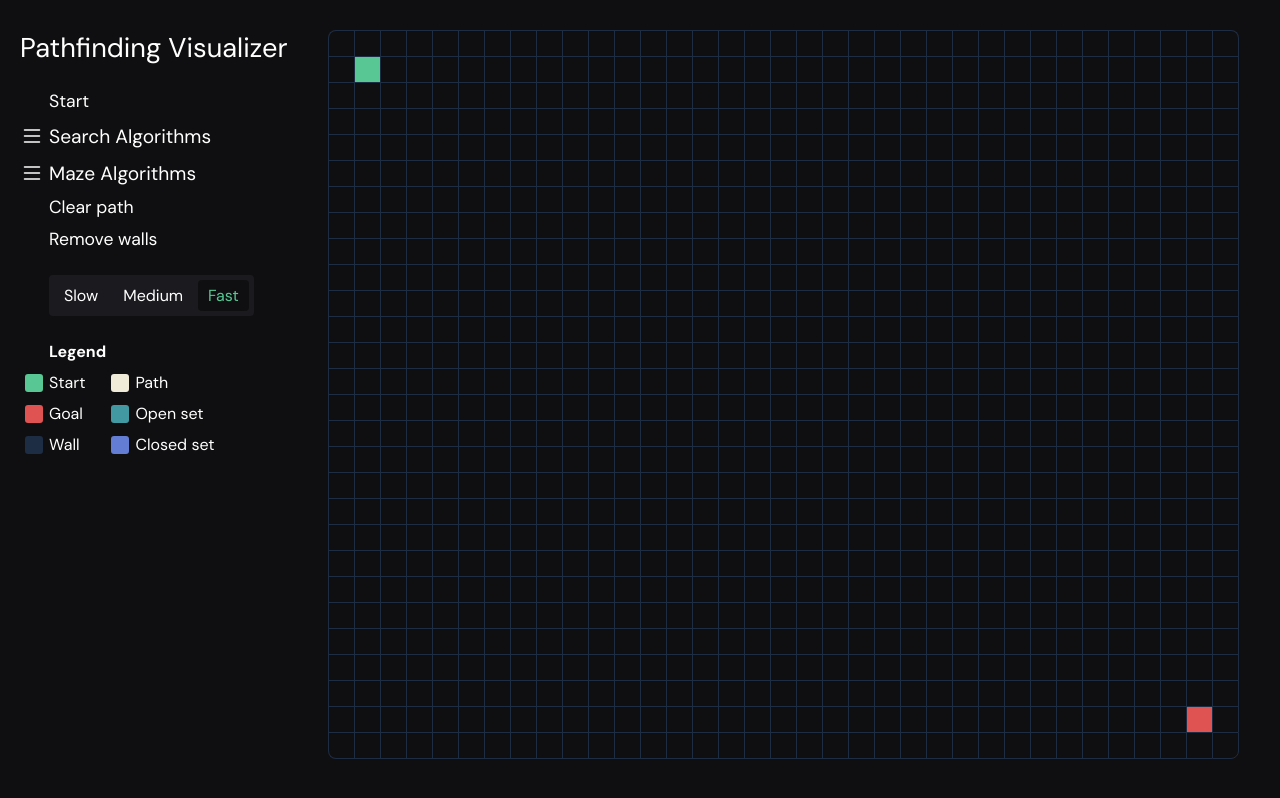
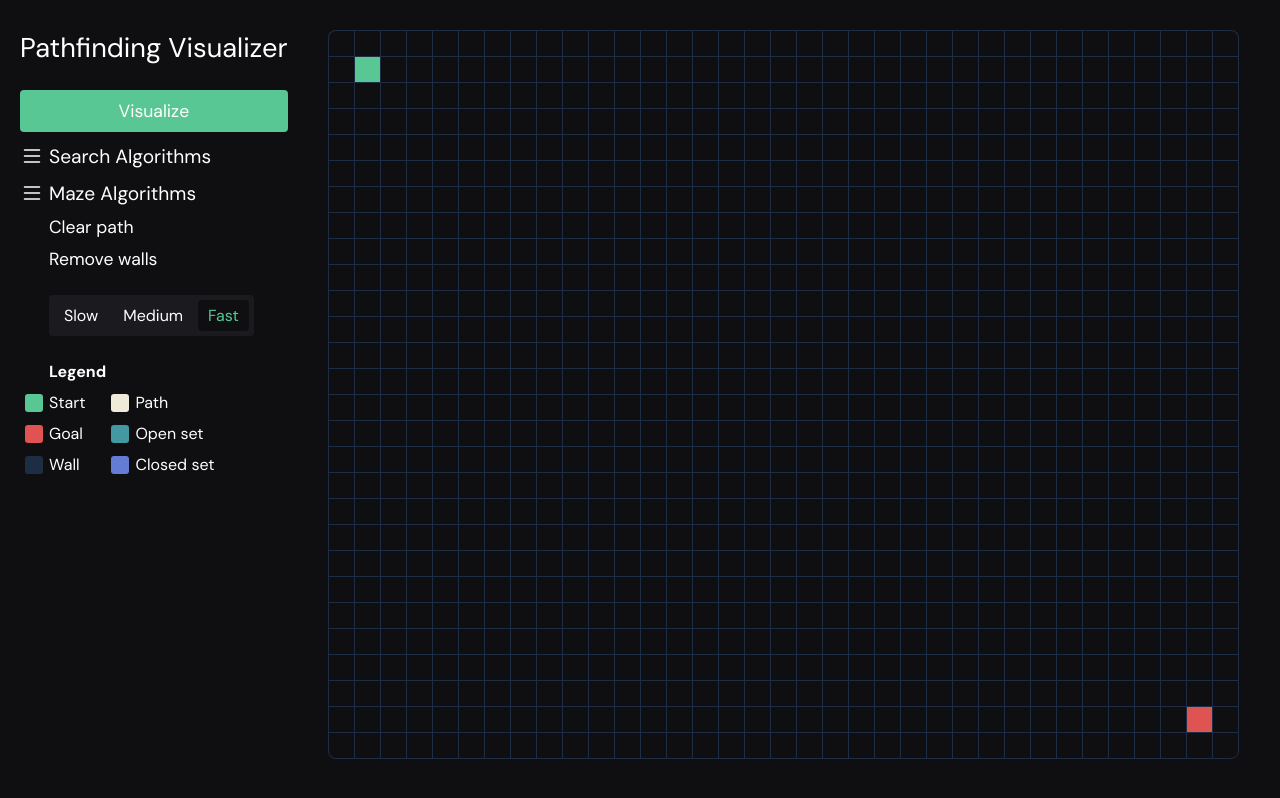
Before and after one commit to taylornorth01/pathfinding-visualizer-react, a React (Create React App) app: page / in a window 1280 px wide. Built offline with nearby package versions, Linux system fonts and the light colour scheme.

Commit message:
start visualize buttons

```diff
--- a/src/App.tsx
+++ b/src/App.tsx
@@ -24,6 +24,7 @@ import {
 	Item,
 	List,
 	Radio,
+	BigButton,
 } from './component/';
 import { GridNode, AppState, AppActions } from './model/';
 
@@ -46,8 +47,8 @@ const reducer = (state: AppState, action: AppActions) => {
 				placeType: action.payload,
 			};
 		case 'modify-nodes':
-			dState = { ...dState, ...minipulateNodes(dState, action.payload) };
-			return { ...dState, ...updateAlgorithm(dState) };
+			dState = minipulateNodes(dState, action.payload);
+			return updateAlgorithm(dState);
 		case 'change-algorithm':
 			return {
 				...dState,
@@ -174,7 +175,9 @@ const App: React.FC = () => {
 				<div className='column__1'>
 					<div className='main__controls'>
 						<div className='main__title'>Pathfinding Visualizer</div>
-						<Button text='Start' onClick={() => startAlgorithm()} />
+						<div className='big__screen'>
+							<BigButton text='Visualize' onClick={() => startAlgorithm()} />
+						</div>
 						<Dropdown title={'Search Algorithms'}>
 							<Option
 								text={'A* Search'}
@@ -264,6 +267,9 @@ const App: React.FC = () => {
 								<Item text='Closed set' keyCol=' colour__closed' />
 							</Column>
 						</List>
+						<div className='small__screen'>
+							<BigButton text='Visualize' onClick={() => startAlgorithm()} />
+						</div>
 					</div>
 				</div>
 				<div className='column__2' ref={gridRef}>
```
